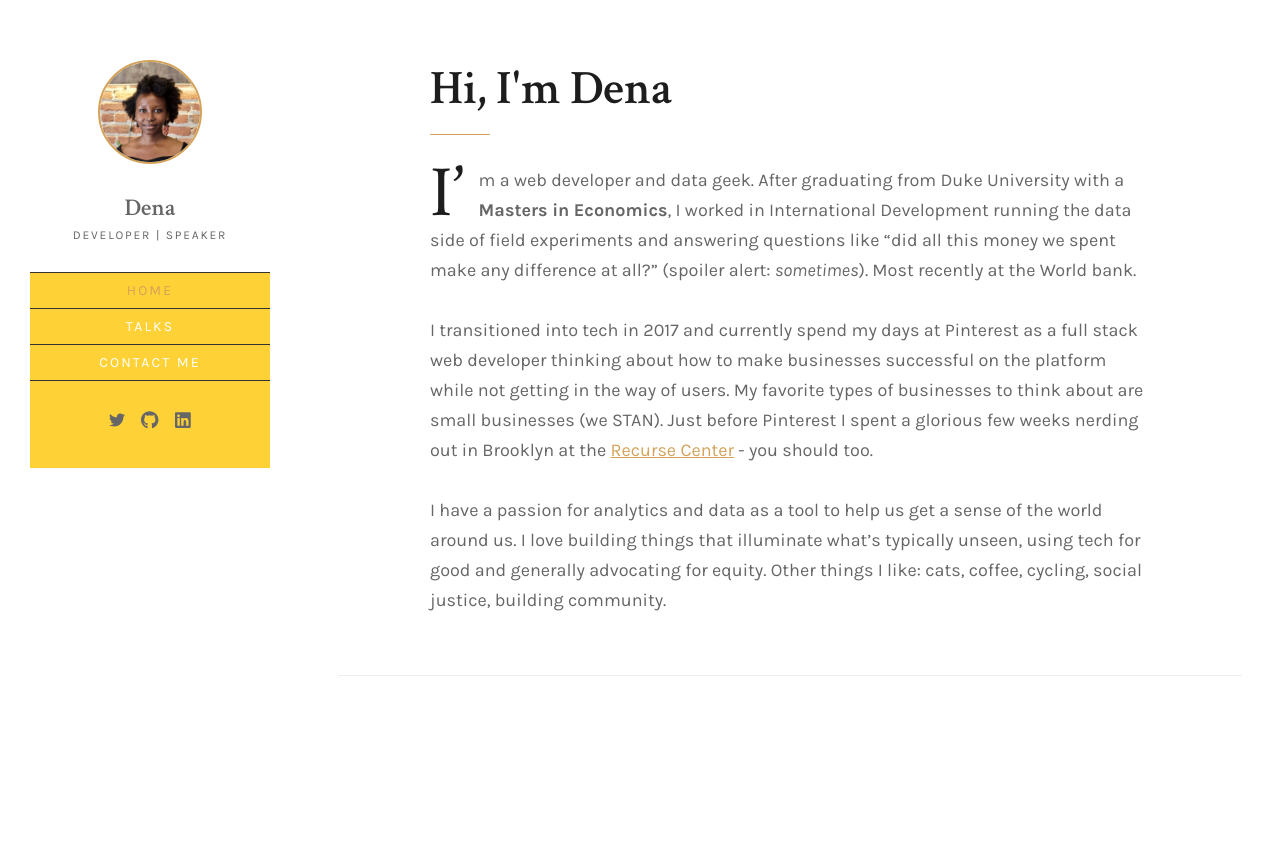
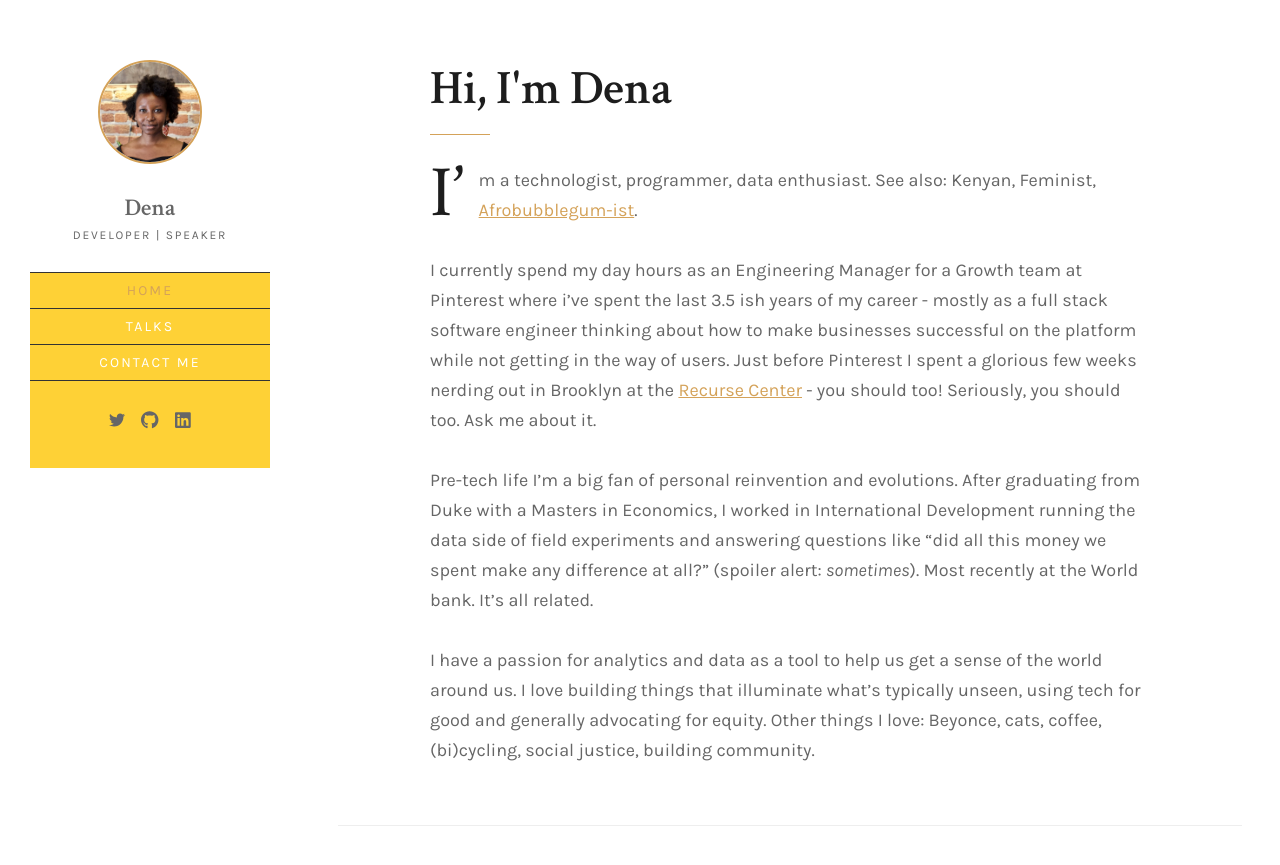
Before and after one commit to denamwangi/denamwangi.github.io, a Jekyll site: the page built from index.md, in a window 1280 px wide and 931 px high. Shown: the top 865 px of the window. Built offline with Jekyll 4.4.1, drawn with Linux system fonts in a browser that asks for light colours.

Commit message:
2023 revamp
Update with current role

```diff
--- a/index.md
+++ b/index.md
@@ -3,8 +3,11 @@ layout: page
 title: Hi, I'm Dena
 ---
 
-I'm a web developer and data geek. After graduating from Duke University with a **Masters in Economics**, I worked in International Development running the data side of field experiments and answering questions like "did all this money we spent make any difference at all?" (spoiler alert: _sometimes_). Most recently at the World bank.
+I'm a technologist, programmer, data enthusiast. See also: Kenyan, Feminist, [Afrobubblegum-ist](https://artsandculture.google.com/story/fun-fierce-and-frivolous/yAUhiqFO4o436g?hl=en).
 
-I transitioned into tech in 2017 and currently spend my days at Pinterest as a full stack web developer thinking about how to make businesses successful on the platform while not getting in the way of users. My favorite types of businesses to think about are small businesses (we STAN). Just before Pinterest I spent a glorious few weeks nerding out in Brooklyn at the [Recurse Center](https://www.recurse.com/) - you should too.
+I currently spend my day hours as an Engineering Manager for a Growth team at Pinterest where i've spent the last 3.5 ish years of my career - mostly as a full stack software engineer thinking about how to make businesses successful on the platform while not getting in the way of users. Just before Pinterest I spent a glorious few weeks nerding out in Brooklyn at the [Recurse Center](https://www.recurse.com/) - you should too! Seriously, you should too. Ask me about it.
 
- I have a passion for analytics and data as a tool to help us get a sense of the world around us. I love building things that illuminate what's typically unseen, using tech for good and generally advocating for equity. Other things I like: cats, coffee, cycling, social justice, building community.
+Pre-tech life
+I'm a big fan of personal reinvention and evolutions. After graduating from Duke with a Masters in Economics, I worked in International Development running the data side of field experiments and answering questions like "did all this money we spent make any difference at all?" (spoiler alert: _sometimes_). Most recently at the World bank. It's all related.
+
+I have a passion for analytics and data as a tool to help us get a sense of the world around us. I love building things that illuminate what's typically unseen, using tech for good and generally advocating for equity. Other things I love: Beyonce, cats, coffee, (bi)cycling, social justice, building community.
```
